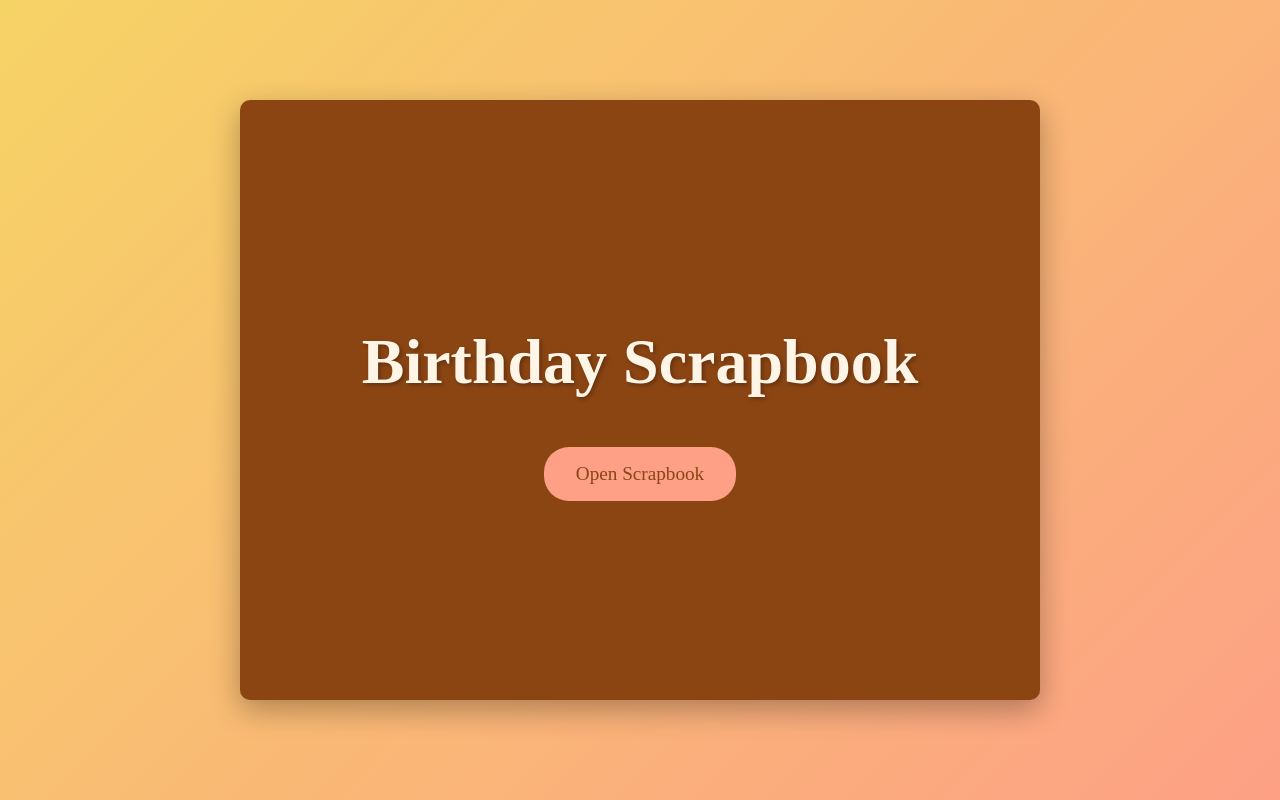
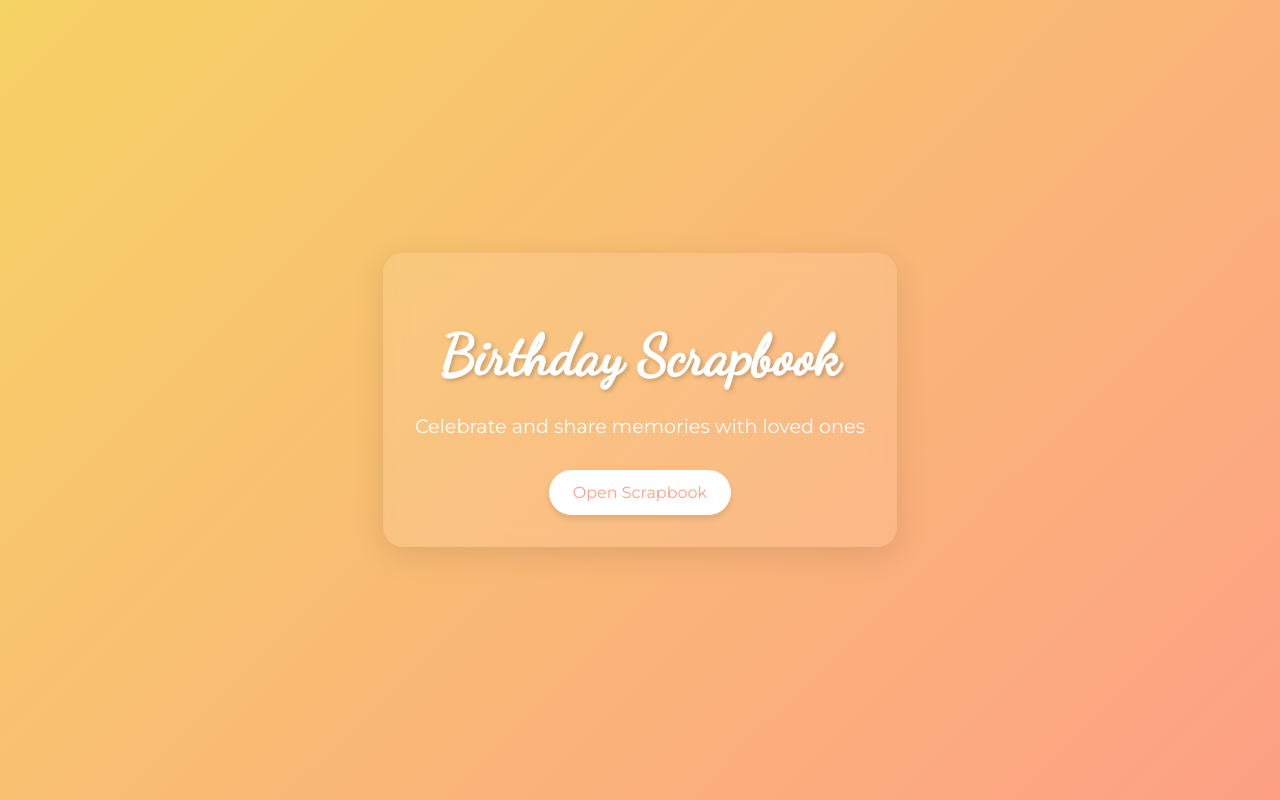
Before and after one commit to velgardey/birthday-scrapbook, a React (Vite) app: page /birthday-scrapbook/birthday-view in a window 1280 px wide. Both pictures are taken after a click on the button "Back". Built offline with nearby package versions, Linux system fonts and the light colour scheme.

Commit message:
revamp some visual aspects

```diff
--- a/index.html
+++ b/index.html
@@ -2,7 +2,8 @@
 <html lang="en">
   <head>
     <meta charset="UTF-8" />
-    <meta name="viewport" content="width=device-width, initial-scale=1.0" />
+    <link rel="icon" type="image/x-icon" href="/src/assets/favicon.ico" />
+    <link href="https://fonts.googleapis.com/css2?family=Montserrat:wght@400;700&family=Playfair+Display:wght@400;700&family=Permanent+Marker&family=Dancing+Script&display=swap" rel="stylesheet">
     <title>Birthday Scrapbook</title>
   </head>
   <body>
--- a/src/components/BackButton.tsx
+++ b/src/components/BackButton.tsx
@@ -9,12 +9,33 @@ const StyledBackButton = styled(motion.button)`
   left: 1rem;
   padding: 0.5rem 1rem;
   font-size: 1rem;
-  background-color: ${props => props.theme.colors.primary};
-  color: white;
-  border: none;
-  border-radius: 5px;
+  background-color: transparent;
+  color: ${props => props.theme.colors.primary};
+  border: 2px solid ${props => props.theme.colors.primary};
+  border-radius: 20px;
   cursor: pointer;
   z-index: 1000;
+  overflow: hidden;
+  transition: all 0.3s ease;
+
+  &::before {
+    content: '';
+    position: absolute;
+    top: 0;
+    left: -100%;
+    width: 100%;
+    height: 100%;
+    background-color: ${props => props.theme.colors.primary};
+    transition: all 0.3s ease;
+    z-index: -1;
+  }
+
+  &:hover {
+    color: white;
+    &::before {
+      left: 0;
+    }
+  }
 `;
 
 const BackButton: React.FC = () => {
--- a/src/components/MessageForm.tsx
+++ b/src/components/MessageForm.tsx
@@ -9,38 +9,87 @@ const FormWrapper = styled(motion.div)`
   transform: translate(-50%, -50%);
   background-color: ${props => props.theme.colors.background};
   padding: 2rem;
-  border-radius: 10px;
-  box-shadow: 0 10px 20px rgba(0, 0, 0, 0.2);
+  border-radius: 15px;
+  box-shadow: 0 10px 30px rgba(0, 0, 0, 0.2);
   z-index: 1001;
+  width: 90%;
+  max-width: 500px;
 `;
 
 const Form = styled.form`
   display: flex;
   flex-direction: column;
-  gap: 1rem;
+  gap: 1.5rem;
 `;
 
 const TextArea = styled.textarea`
-  padding: 0.5rem;
+  padding: 1rem;
   font-size: 1rem;
   resize: vertical;
+  border: 2px solid ${props => props.theme.colors.primary}40;
+  border-radius: 10px;
+  background-color: ${props => props.theme.colors.background};
+  color: ${props => props.theme.colors.text};
+  transition: all 0.3s ease;
+
+  &:focus {
+    outline: none;
+    border-color: ${props => props.theme.colors.primary};
+    box-shadow: 0 0 0 2px ${props => props.theme.colors.primary}40;
+  }
 `;
 
 const Button = styled(motion.button)`
-  padding: 0.5rem 1rem;
+  padding: 0.8rem 1.5rem;
   font-size: 1rem;
   background-color: ${props => props.theme.colors.primary};
   color: white;
   border: none;
-  border-radius: 5px;
+  border-radius: 25px;
+  cursor: pointer;
+  transition: all 0.3s ease;
+
+  &:hover {
+    background-color: ${props => props.theme.colors.accent};
+  }
+`;
+
+const FileInputWrapper = styled.div`
+  position: relative;
+  overflow: hidden;
+  display: inline-block;
+`;
+
+const FileInputLabel = styled.label`
+  display: inline-block;
+  padding: 0.8rem 1.5rem;
+  font-size: 1rem;
+  background-color: ${props => props.theme.colors.accent};
+  color: white;
+  border: none;
+  border-radius: 25px;
+  cursor: pointer;
+  transition: all 0.3s ease;
+
+  &:hover {
+    background-color: ${props => props.theme.colors.primary};
+  }
+`;
+
+const FileInput = styled.input`
+  font-size: 100px;
+  position: absolute;
+  left: 0;
+  top: 0;
+  opacity: 0;
   cursor: pointer;
 `;
 
-const FileInput = styled.input`
-  padding: 0.5rem;
-  font-size: 1rem;
+const ButtonContainer = styled.div`
+  display: flex;
+  justify-content: space-between;
+  gap: 1rem;
 `;
-
 
 const MessageForm = ({ onSubmit, onClose }: { onSubmit: (message: any) => void, onClose: () => void }) => {
   const [content, setContent] = useState('');
@@ -74,18 +123,26 @@ const MessageForm = ({ onSubmit, onClose }: { onSubmit: (message: any) => void,
           onChange={(e) => setContent(e.target.value)}
           placeholder="Your message"
           required
+          rows={4}
         />
+        <FileInputWrapper>
+          <FileInputLabel>
+            {image ? 'Image selected' : 'Choose an image'}
             <FileInput
               type="file"
               accept="image/*"
               onChange={handleImageChange}
             />
+          </FileInputLabel>
+        </FileInputWrapper>
+        <ButtonContainer>
           <Button whileHover={{ scale: 1.05 }} whileTap={{ scale: 0.95 }} type="submit">
             Add Message
           </Button>
           <Button whileHover={{ scale: 1.05 }} whileTap={{ scale: 0.95 }} onClick={onClose}>
             Cancel
           </Button>
+        </ButtonContainer>
       </Form>
     </FormWrapper>
   );
--- a/src/main.tsx
+++ b/src/main.tsx
@@ -2,8 +2,13 @@ import { StrictMode } from 'react'
 import { createRoot } from 'react-dom/client'
 import App from './App.tsx'
 
-createRoot(document.getElementById('root')!).render(
-  <StrictMode>
-    <App />
-  </StrictMode>,
-)
+const rootElement = document.getElementById('root')
+if (rootElement) {
+  createRoot(rootElement).render(
+    <StrictMode>
+      <App />
+    </StrictMode>,
+  )
+} else {
+  console.error('Failed to find the root element')
+}
--- a/src/pages/LandingPage.tsx
+++ b/src/pages/LandingPage.tsx
@@ -1,7 +1,7 @@
 import { useState } from 'react';
-import { Link } from 'react-router-dom';
+import { useNavigate } from 'react-router-dom';
 import styled from 'styled-components';
-import { motion } from 'framer-motion';
+import { motion, AnimatePresence } from 'framer-motion';
 
 const LandingPageWrapper = styled.div`
   display: flex;
@@ -9,111 +9,124 @@ const LandingPageWrapper = styled.div`
   align-items: center;
   height: 100vh;
   background: linear-gradient(135deg, #f6d365 0%, #fda085 100%);
-  perspective: 1500px;
+  overflow: hidden;
 `;
 
-const Book = styled(motion.div)`
-  width: 80%;
-  max-width: 800px;
-  height: 600px;
-  position: relative;
-  transform-style: preserve-3d;
+const Content = styled(motion.div)`
+  text-align: center;
+  padding: 2rem;
+  background: rgba(255, 255, 255, 0.1);
+  backdrop-filter: blur(10px);
+  border-radius: 20px;
+  box-shadow: 0 8px 32px rgba(0, 0, 0, 0.1);
 `;
 
-const Cover = styled(motion.div)`
-  position: absolute;
-  width: 100%;
-  height: 100%;
-  background-color: #8b4513;
-  border-radius: 10px;
-  box-shadow: 0 10px 30px rgba(0, 0, 0, 0.3);
+const Title = styled.h1`
+  font-size: 3.5rem;
+  color: #ffffff;
+  margin-bottom: 1.5rem;
+  font-family: 'Dancing Script', cursive;
+  text-shadow: 2px 2px 4px rgba(0, 0, 0, 0.2);
+`;
+
+const Subtitle = styled.p`
+  font-size: 1.2rem;
+  color: #ffffff;
+  margin-bottom: 2rem;
+  font-family: 'Montserrat', sans-serif;
+`;
+
+const Button = styled(motion.button)`
+  padding: 0.8rem 1.5rem;
+  font-size: 1rem;
+  font-family: 'Montserrat', sans-serif;
+  background-color: #ffffff;
+  color: #fda085;
+  border: none;
+  border-radius: 25px;
+  cursor: pointer;
+  transition: all 0.3s ease;
+  box-shadow: 0 4px 6px rgba(0, 0, 0, 0.1);
+
+  &:hover {
+    background-color: #fda085;
+    color: #ffffff;
+  }
+`;
+
+const OptionsContainer = styled(motion.div)`
+  position: fixed;
+  top: 0;
+  left: 0;
+  right: 0;
+  bottom: 0;
+  background: linear-gradient(135deg, #f6d365 0%, #fda085 100%);
   display: flex;
   flex-direction: column;
   justify-content: center;
   align-items: center;
-  backface-visibility: hidden;
-`;
-
-const Page = styled(motion.div)`
-  position: absolute;
-  width: 100%;
-  height: 100%;
-  background-color: #fff5e6;
-  border-radius: 10px;
-  padding: 2rem;
-  display: flex;
-  flex-direction: column;
-  justify-content: center;
-  align-items: center;
-  backface-visibility: hidden;
-`;
-
-const Title = styled.h1`
-  font-size: 4rem;
-  color: #fff5e6;
-  text-align: center;
-  margin-bottom: 2rem;
-  font-family: 'Brush Script MT', cursive;
-  text-shadow: 2px 2px 4px rgba(0, 0, 0, 0.3);
-`;
-
-const Button = styled(motion.button)`
-  padding: 1rem 2rem;
-  font-size: 1.2rem;
-  font-family: 'Brush Script MT', cursive;
-  background-color: #fda085;
-  color: #8b4513;
-  border: none;
-  border-radius: 25px;
-  cursor: pointer;
-  margin: 1rem;
-  transition: all 0.3s ease;
-
-  &:hover {
-    background-color: #f6d365;
-    box-shadow: 0 5px 15px rgba(0, 0, 0, 0.2);
-  }
+  gap: 2rem;
 `;
 
 const LandingPage = () => {
   const [isOpen, setIsOpen] = useState(false);
+  const navigate = useNavigate();
 
-  const toggleOpen = () => setIsOpen(!isOpen);
+  const handleNavigation = (path: string) => {
+    setIsOpen(false);
+    setTimeout(() => {
+      navigate(path);
+    }, 500);
+  };
 
   return (
     <LandingPageWrapper>
-      <Book>
-        <Cover
-          initial={false}
-          animate={{ rotateY: isOpen ? -180 : 0 }}
-          transition={{ duration: 1, ease: "easeInOut" }}
+      <AnimatePresence>
+        {!isOpen && (
+          <Content
+            initial={{ opacity: 0, y: 50 }}
+            animate={{ opacity: 1, y: 0 }}
+            exit={{ opacity: 0, y: -50 }}
+            transition={{ duration: 0.5 }}
           >
             <Title>Birthday Scrapbook</Title>
+            <Subtitle>Celebrate and share memories with loved ones</Subtitle>
             <Button
               whileHover={{ scale: 1.05 }}
               whileTap={{ scale: 0.95 }}
-            onClick={toggleOpen}
+              onClick={() => setIsOpen(true)}
             >
               Open Scrapbook
             </Button>
-        </Cover>
-        <Page
-          initial={{ rotateY: 180 }}
-          animate={{ rotateY: isOpen ? 0 : 180 }}
-          transition={{ duration: 1, ease: "easeInOut" }}
+          </Content>
+        )}
+      </AnimatePresence>
+      <AnimatePresence>
+        {isOpen && (
+          <OptionsContainer
+            initial={{ y: '100%' }}
+            animate={{ y: 0 }}
+            exit={{ y: '100%' }}
+            transition={{ type: 'spring', damping: 20, stiffness: 100 }}
           >
-          <Link to="/birthday-view">
-            <Button whileHover={{ scale: 1.05 }} whileTap={{ scale: 0.95 }}>
+            <Title>Choose an Option</Title>
+            <Button
+              whileHover={{ scale: 1.05 }}
+              whileTap={{ scale: 0.95 }}
+              onClick={() => handleNavigation('/birthday-view')}
+            >
               I'm The Birthday Person
             </Button>
-          </Link>
-          <Link to="/message-board">
-            <Button whileHover={{ scale: 1.05 }} whileTap={{ scale: 0.95 }}>
+            <Button
+              whileHover={{ scale: 1.05 }}
+              whileTap={{ scale: 0.95 }}
+              onClick={() => handleNavigation('/message-board')}
+            >
               Leave a Message
             </Button>
-          </Link>
-        </Page>
-      </Book>
+          </OptionsContainer>
+        )}
+      </AnimatePresence>
     </LandingPageWrapper>
   );
 };
--- a/src/styles/GlobalStyles.ts
+++ b/src/styles/GlobalStyles.ts
@@ -10,6 +10,8 @@ const GlobalStyle = createGlobalStyle`
     box-sizing: border-box;
     background-color: ${props => props.theme.colors.background};
     color: ${props => props.theme.colors.text};
+    perspective: 1500px;
+    overflow-x: hidden;
   }
 
   h1, h2, h3, h4, h5, h6 {
```
Also changed, not shown: src/components/PageTransition.tsx (added, +77 -0 lines), src/pages/BirthdayPersonView.tsx (+62 -8 lines), src/pages/MessageBoard.tsx (+54 -2 lines), 1 other file (tests, documents, lock files or other folders). Lines whose indentation alone changed are shown as unchanged.
